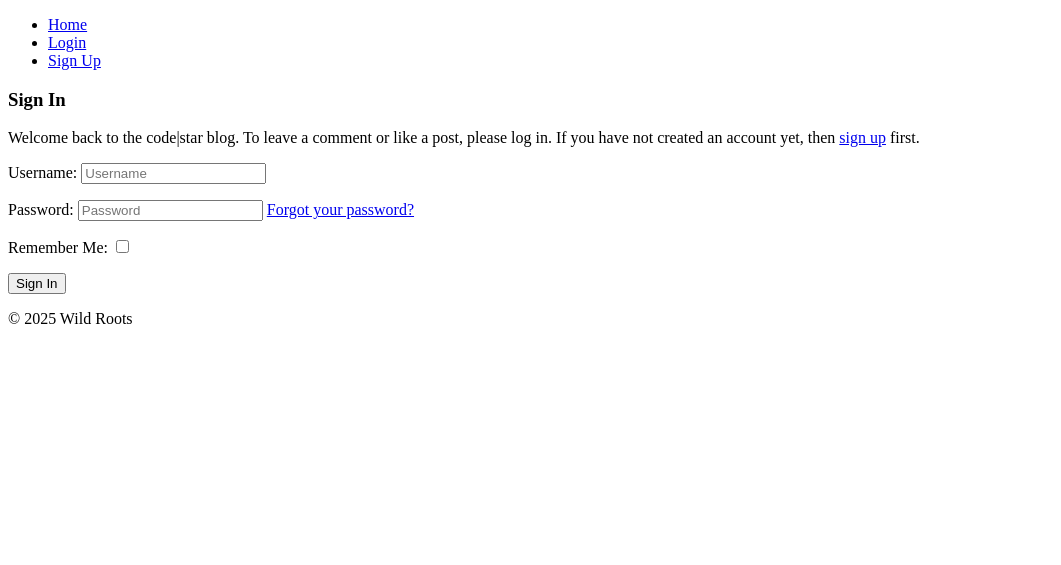
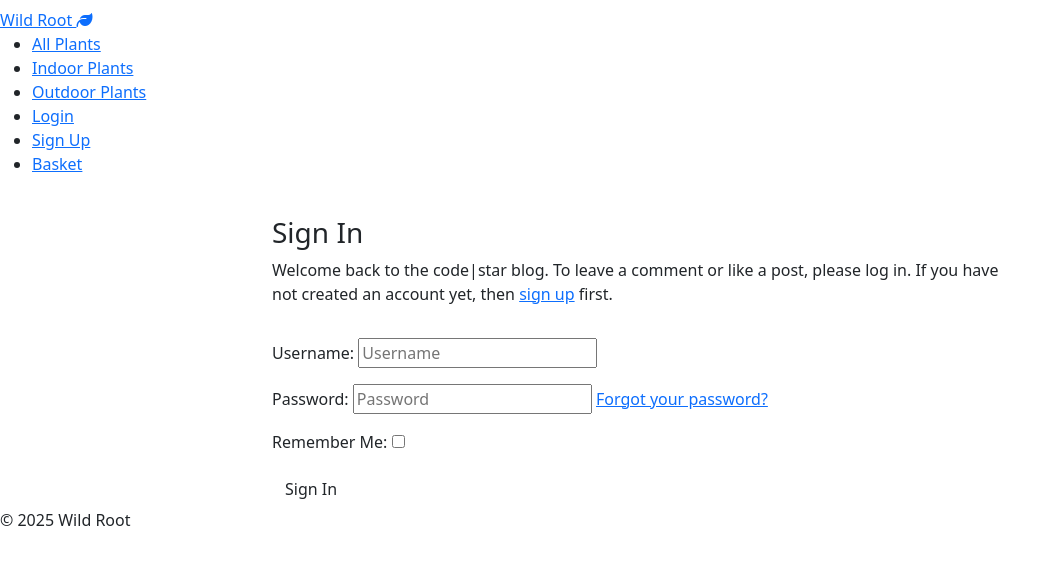
Before and after one commit to elerihulme/wildroot, a Django app: page /accounts/login/ in a window 1280 px wide. Shown: the top 565 px of the page, without its empty margins (0-1061 px from the left). Run offline with Django 5.2, Linux system fonts and the light colour scheme; some libraries are stand-ins or nearby versions.

Commit message:
update base.html and add favicon

```diff
--- a/templates/base.html
+++ b/templates/base.html
@@ -1,30 +1,60 @@
+{% load static %}
+
 <!DOCTYPE html>
 <html lang="en">
 <head>
-    <meta charset="UTF-8">
-    <meta name="viewport" content="width=device-width, initial-scale=1.0">
-    <title>Wild Roots</title>
+    <title>Wild Root</title>
+    <meta name="viewport" content="width=device-width, initial-scale=1">
+    <meta name="description" content="plant shop and plant tracker">
+    <meta name="keywords" content="shop plants, plant tracker, plant care">
+    <meta name="author" content="Eleri Hulme">
+
+    <!--Font Awesome Link-->
+    <script src="https://kit.fontawesome.com/61f358daaf.js" crossorigin="anonymous"></script>
+
+    <!-- Bootstrap Link -->
+    <link rel="stylesheet" href="https://cdn.jsdelivr.net/npm/bootstrap@5.3.3/dist/css/bootstrap.min.css"
+        type="text/css">
+
+    <!-- Custom CSS -->
+    <link rel="stylesheet" href="{% static 'css/style.css' %}">
+
+    <!--Favicon Link-->
+    <link rel="icon" href="{% static 'images/favicon.ico' %}">
+
 </head>
 <body>
     <header>
-        <nav>
-            <ul>
-                <li><a href="{% url 'home' %}">Home</a></li>
+        <nav class="navbar" role="navigation" aria-label="main navigation">
+            <div class="nav-container">
+                <a href="{% url 'home' %}" class="logo">
+                    Wild Root <i class="fa-solid fa-leaf"></i>
+                </a>
+                <ul class="nav-links">
+                    <li><a href="#">All Plants</a></li>
+                    <li><a href="#">Indoor Plants</a></li>
+                    <li><a href="#">Outdoor Plants</a></li>
                     {% if user.is_authenticated %}
+                        <li><a href="#">My Garden</a></li>
                         <li><a href="{% url 'account_logout' %}">Logout</a></li>
                     {% else %}
                         <li><a href="{% url 'account_login' %}">Login</a></li>
                         <li><a href="{% url 'account_signup' %}">Sign Up</a></li>
                     {% endif %}
+                    <li><a href="#">Basket</a></li>
                 </ul>
+            </div>
         </nav>
     </header>
 
+    <main>
         {% block content %}
         {% endblock %}
+    </main>
 
     <footer>
-        <p>&copy; 2025 Wild Roots</p>
+        <p>&copy; 2025 Wild Root</p>
     </footer>
 </body>
 </html>
+</html>
```
Also changed, not shown: wildroot/settings.py (+6 -1 lines), static/images/favicon.ico (added). Lines whose indentation alone changed are shown as unchanged.
